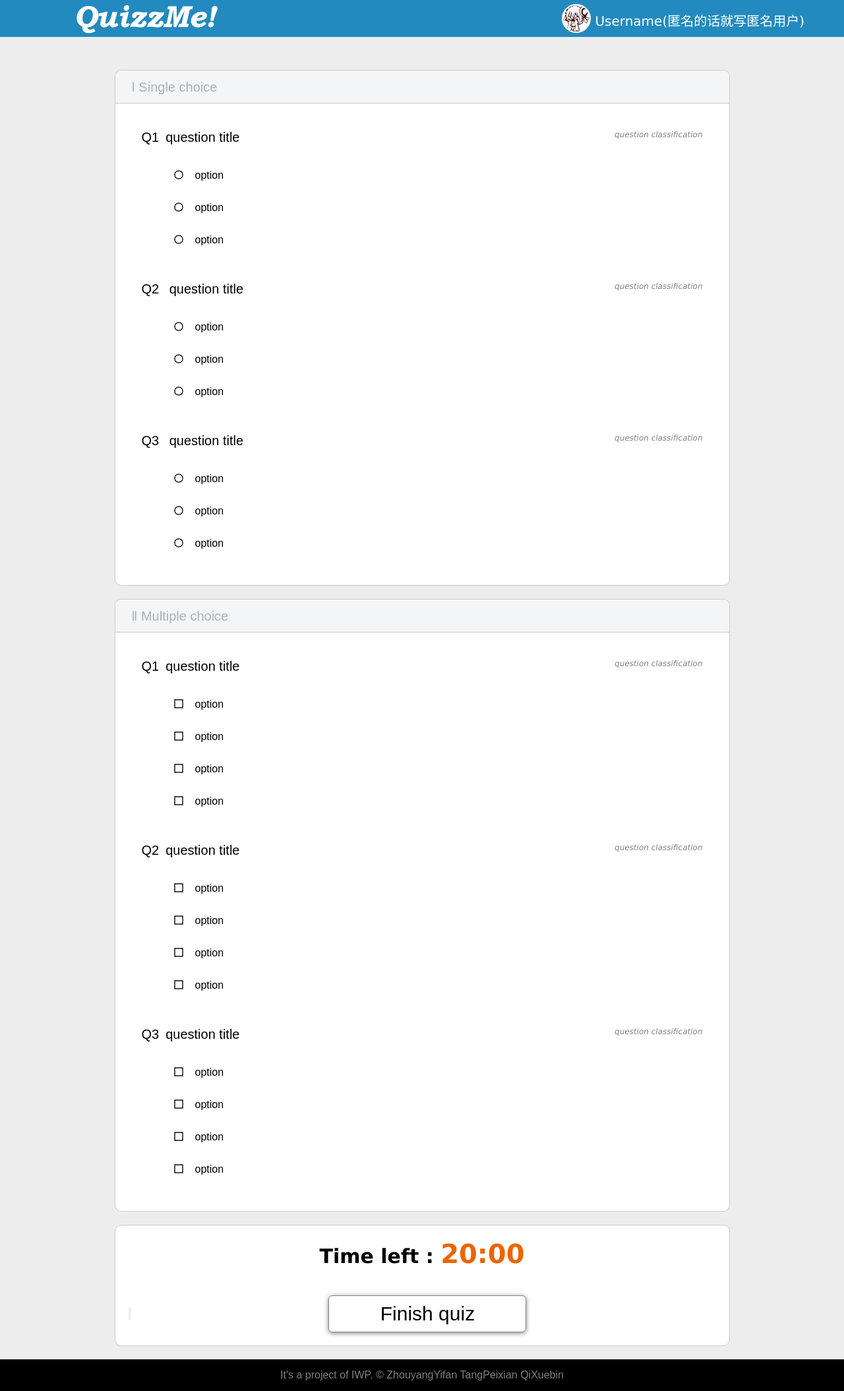
After one commit to zyyf/QuizzMe, a PHP site: page /quiz.html in a window 1280 px wide. The commit adds this page. Shown: the whole page at 66% size. Run offline with PHP 8.4, Linux system fonts and the light colour scheme.

Commit message:
完成了首页，登录后页面和答题页面

```diff
--- /dev/null
+++ b/css/main.css
@@ -0,0 +1,141 @@
+@charset "UTF-8";
+/*   "Helvetica Neue", Arial, "Hiragino Sans GB", "WenQuanYi Micro Hei", "Microsoft YaHei", sans-serif     */
+
+
+* {
+    margin: 0;
+    padding: 0;
+}
+
+body {
+    font-family: Arial,sans-serif;
+
+    background: #eeeded;
+}
+
+/*------------header-----------------*/
+
+header {
+    position: relative;
+
+    height: 56px;
+    margin-bottom: 50px;
+
+    background: #228abf;
+}
+
+#head__logo {
+    display: block;
+    float: left;
+}
+
+#head__user-info {
+    display: block;
+    float: right;
+
+    margin-right: 30px;
+    cursor: pointer;
+    padding: 0 30px;
+}
+
+#head__user-info:hover {
+    background: #6495ED;
+    height: 53px;
+    border-bottom: 3px solid #FF7F50;
+}
+
+#head__user-info--img {
+    width: 40px;
+    height: 40px;
+    margin: 6px;
+
+    border: 2px solid #fff;
+    border-radius: 64px;
+    background: #fff;
+}
+
+#head__user-info--name {
+    float: right;
+
+    margin-top: 16px;
+
+    font: 20px verdana,arial,tahoma,sans-serif;
+
+    color: #fff;
+}
+
+
+
+.head__login {
+    text-decoration: none;
+    padding: 0 40px;
+
+    display: block;
+    float: right;
+
+    height: 56px;
+
+
+    font: 20px arial,tahoma,sans-serif;
+
+    color: #fff;
+}
+
+.head__login:hover {
+    background: #6495ED;
+    height: 53px;
+    border-bottom: 3px solid #FF7F50;
+}
+
+.head__login img {
+    margin: 20px 5px;
+}
+
+.head__login span {
+    float: right;
+
+    margin: 16.5px 2px;
+}
+
+
+/*------------------main body section-------------*/
+
+.main-container {
+    width: 891px;
+    margin: 20px auto;
+    padding: 20px;
+
+    border: 1px solid #cbcbcb;
+    border-radius: 10px;
+    background: #fff;
+    overflow: hidden;
+}
+
+.web-name {
+    font-weight: 700 !important;
+    font-style: italic !important;
+    padding-right: 10px;
+}
+
+
+
+/*------------------------footer section-------------*/
+
+footer {
+    position: relative;
+    right: 0;
+    bottom: 0;
+    left: 0;
+    clear: both;
+
+    height: 48px;
+
+    color: #808080;
+    background: #000;
+}
+
+footer p {
+    text-align: center;
+
+    padding-top: 15px;
+}
--- /dev/null
+++ b/css/quiz.css
@@ -0,0 +1,156 @@
+@charset "UTF-8";
+/*   "Helvetica Neue", Arial, "Hiragino Sans GB", "WenQuanYi Micro Hei", "Microsoft YaHei", sans-serif     */
+
+#single-choice__title,
+#multiple-choice__title {
+    text-indent: 1em;
+
+    margin: -20px;
+    margin-bottom: 20px;
+    padding: 12.5px 5px;
+
+    font: 20px arial,tahoma,sans-serif;
+
+    color: #afb0b0;
+    border-bottom: .5px solid #cbcbcb;
+    background: #f4f5f6;
+}
+
+#single-choice__list,
+#multiple-choice__list {
+    list-style-type: none;
+}
+
+#single-choice__list li,
+#multiple-choice__list li {
+    padding: 20px;
+}
+
+#single-choice__list li:hover,
+#multiple-choice__list li:hover {
+    background: #f4f5f6;
+}
+
+#single-choice__list li:hover .single-choice__question-title--content,
+#multiple-choice__list li:hover .multiple-choice__question-title--content {
+    font-weight: 700;
+}
+
+.single-choice__question-title--content,
+.multiple-choice__question-title--content {
+    margin-bottom: 20px;
+
+    font: 20px arial,tahoma,sans-serif;
+}
+
+.single-choice__question-title--classify,
+.multiple-choice__question-title--classify {
+    float: right;
+
+    font: italic 12px Verdana,arial,tahoma,sans-serif;
+
+    color: #808080;
+}
+
+.single-choice__question-title--question-order,
+.multiple-choice__question-title--question-order {
+    padding-right: 10px;
+}
+
+.single-choice__option-list,
+.multiple-choice__option-list {
+    margin-left: 36px;
+}
+
+.single-choice__option-list--label,
+.multiple-choice__option-list--label {
+    cursor: pointer;
+
+    display: block;
+
+    padding: 10px;
+}
+
+
+.single-choice__option-list--label:hover,
+.multiple-choice__option-list--label:hover {
+    background: #87ceeb;
+}
+
+.single-choice__option-list--radio {
+    width: 25px;
+    height: 25px;
+
+    outline: none;
+    background: url(../img/radio-button.png) no-repeat 0 5px/20px 20px;
+
+    -webkit-appearance: none;
+       -moz-appearance: none;
+            appearance: none;
+}
+
+.single-choice__option-list--radio:checked {
+    outline: none;
+    background: url(../img/radio-button-checked.png) no-repeat 0 5px/20px 20px;
+}
+
+.single-choice__option-list--content,
+.multiple-choice__option-list--content {
+    position: relative;
+    bottom: 4px;
+    left: 10px;
+}
+
+.multiple-choice__option-list--checkbox {
+    width: 25px;
+    height: 25px;
+
+    outline: none;
+    background: url(../img/checkbox-button.png) no-repeat 0 5px/20px 20px;
+
+    -webkit-appearance: none;
+       -moz-appearance: none;
+            appearance: none;
+}
+
+.multiple-choice__option-list--checkbox:checked {
+    outline: none;
+    background: url(../img/checkbox-button-checked.png) no-repeat 0 5px/20px 20px;
+}
+
+#check-msg__time-left {
+    text-align: center;
+
+    margin-bottom: 40px;
+
+    font: 700 30px Verdana,arial,tahoma,sans-serif;
+}
+
+#check-msg__time-left--time {
+    font-size: 40px;
+
+    color: #ec6500;
+}
+
+#check-msg__submit--button {
+    cursor: pointer;
+    vertical-align: middle;
+
+    width: 300px;
+    margin-left: 295.5px;
+    padding: 10px 20px;
+
+    font-size: 30px;
+
+    border: 1px solid #888;
+    border-radius: .2em;
+    outline: none;
+    background: #fff;
+    box-shadow: 0 .05em .25em rgba(0,0,0,.5);
+}
+
+#check-msg__submit--button:hover {
+    color: #fff !important;
+    border-color: #228abf !important;
+    background: #228abf !important;
+}
--- /dev/null
+++ b/quiz.html
@@ -0,0 +1,109 @@
+<!DOCTYPE html>
+<html lang="en">  <!-- "zh-cn" for Chinese, "en" for English -->
+<head>
+	<meta charset="utf-8">
+	<meta http-equiv="X-UA-Compatible" content="IE=edge,chrome=1">
+	<meta name="viewport" content="width=device-width, initial-scale=1.0">
+	<title>QuizzMe!</title>
+	<meta name="description" content="">
+	<meta name="keywords" content="">
+	<link href="css/main.css" rel="stylesheet">
+	<link href="css/quiz.css" rel="stylesheet">
+</head>
+<body>
+    <header>
+		<img id="head__logo--img" src="img/logo.png" alt="logo" height="50px">
+		<div id="head__user-info">
+			<img id="head__user-info--img" src="img/ac1.png" alt="avatar">
+			<span id="head__user-info--name">Username(匿名的话就写匿名用户)</span>
+		</div>
+	</header>
+
+	<form action="#">
+		<div class="main-container" id="single-choice">
+			<div id="single-choice__title">Ⅰ Single choice</div>
+			<ul id="single-choice__list">
+				<li>
+					<div class="single-choice__question-title">
+						<p class="single-choice__question-title--content"><span class="single-choice__question-title--question-order">Q1</span>question title<span class="single-choice__question-title--classify">question classification</span></p>
+					</div>
+					<div class="single-choice__option-list">
+						<label class="single-choice__option-list--label"><input type="radio" class="single-choice__option-list--radio" name="single-choice1" value="option1"><span class="single-choice__option-list--content">option</span></label>
+						<label class="single-choice__option-list--label"><input type="radio" class="single-choice__option-list--radio" name="single-choice1" value="option2"><span class="single-choice__option-list--content">option</span></label>
+						<label class="single-choice__option-list--label"><input type="radio" class="single-choice__option-list--radio" name="single-choice1" value="option3"><span class="single-choice__option-list--content">option</span></label>
+					</div>
+				</li>
+				<li>
+					<div class="single-choice__question-title">
+						<p class="single-choice__question-title--content"><span class="single-choice__question-title--question-order">Q2</span> question title<span class="single-choice__question-title--classify">question classification</span></p>
+					</div>
+					<div class="single-choice__option-list">
+						<label class="single-choice__option-list--label"><input type="radio" class="single-choice__option-list--radio" name="single-choice2" value="option1"><span class="single-choice__option-list--content">option</span></label>
+						<label class="single-choice__option-list--label"><input type="radio" class="single-choice__option-list--radio" name="single-choice2" value="option2"><span class="single-choice__option-list--content">option</span></label>
+						<label class="single-choice__option-list--label"><input type="radio" class="single-choice__option-list--radio" name="single-choice2" value="option3"><span class="single-choice__option-list--content">option</span></label>
+					</div>
+				</li>
+				<li>
+					<div class="single-choice__question-title">
+						<p class="single-choice__question-title--content"><span class="single-choice__question-title--question-order">Q3</span> question title<span class="single-choice__question-title--classify">question classification</span></p>
+					</div>
+					<div class="single-choice__option-list">
+						<label class="single-choice__option-list--label"><input type="radio" class="single-choice__option-list--radio" name="single-choice3" value="option1"><span class="single-choice__option-list--content">option</span></label>
+						<label class="single-choice__option-list--label"><input type="radio" class="single-choice__option-list--radio" name="single-choice3" value="option2"><span class="single-choice__option-list--content">option</span></label>
+						<label class="single-choice__option-list--label"><input type="radio" class="single-choice__option-list--radio" name="single-choice3" value="option3"><span class="single-choice__option-list--content">option</span></label>
+					</div>
+				</li>
+			</ul>
+		</div>
+
+		<div class="main-container" id="multiple-choice">
+			<div id="multiple-choice__title">Ⅱ Multiple choice</div>
+			<ul id="multiple-choice__list">
+				<li>
+					<div class="multiple-choice__question-title">
+						<p class="multiple-choice__question-title--content"><span class="multiple-choice__question-title--question-order">Q1</span>question title<span class="multiple-choice__question-title--classify">question classification</span></p>
+					</div>
+					<div class="multiple-choice__option-list">
+						<label class="multiple-choice__option-list--label"><input type="checkbox" name="multiple-choice1" value="option1" class="multiple-choice__option-list--checkbox"><span class="multiple-choice__option-list--content">option</span></label>
+						<label class="multiple-choice__option-list--label"><input type="checkbox" name="multiple-choice1" value="option2" class="multiple-choice__option-list--checkbox"><span class="multiple-choice__option-list--content">option</span></label>
+						<label class="multiple-choice__option-list--label"><input type="checkbox" name="multiple-choice1" value="option3" class="multiple-choice__option-list--checkbox"><span class="multiple-choice__option-list--content">option</span></label>
+						<label class="multiple-choice__option-list--label"><input type="checkbox" name="multiple-choice1" value="option4" class="multiple-choice__option-list--checkbox"><span class="multiple-choice__option-list--content">option</span></label>
+					</div>
+				</li>
+				<li>
+					<div class="multiple-choice__question-title">
+						<p class="multiple-choice__question-title--content"><span class="multiple-choice__question-title--question-order">Q2</span>question title<span class="multiple-choice__question-title--classify">question classification</span></p>
+					</div>
+					<div class="multiple-choice__option-list">
+						<label class="multiple-choice__option-list--label"><input type="checkbox" name="multiple-choice2" value="option1" class="multiple-choice__option-list--checkbox"><span class="multiple-choice__option-list--content">option</span></label>
+						<label class="multiple-choice__option-list--label"><input type="checkbox" name="multiple-choice2" value="option2" class="multiple-choice__option-list--checkbox"><span class="multiple-choice__option-list--content">option</span></label>
+						<label class="multiple-choice__option-list--label"><input type="checkbox" name="multiple-choice2" value="option3" class="multiple-choice__option-list--checkbox"><span class="multiple-choice__option-list--content">option</span></label>
+						<label class="multiple-choice__option-list--label"><input type="checkbox" name="multiple-choice2" value="option4" class="multiple-choice__option-list--checkbox"><span class="multiple-choice__option-list--content">option</span></label>
+					</div>
+				</li>
+				<li>
+					<div class="multiple-choice__question-title">
+						<p class="multiple-choice__question-title--content"><span class="multiple-choice__question-title--question-order">Q3</span>question title<span class="multiple-choice__question-title--classify">question classification</span></p>
+					</div>
+					<div class="multiple-choice__option-list">
+						<label class="multiple-choice__option-list--label"><input type="checkbox" name="multiple-choice3" value="option1" class="multiple-choice__option-list--checkbox"><span class="multiple-choice__option-list--content">option</span></label>
+						<label class="multiple-choice__option-list--label"><input type="checkbox" name="multiple-choice3" value="option2" class="multiple-choice__option-list--checkbox"><span class="multiple-choice__option-list--content">option</span></label>
+						<label class="multiple-choice__option-list--label"><input type="checkbox" name="multiple-choice3" value="option3" class="multiple-choice__option-list--checkbox"><span class="multiple-choice__option-list--content">option</span></label>
+						<label class="multiple-choice__option-list--label"><input type="checkbox" name="multiple-choice3" value="option4" class="multiple-choice__option-list--checkbox"><span class="multiple-choice__option-list--content">option</span></label>
+					</div>
+				</li>
+			</ul>
+		</div>
+
+		<div class="main-container" id="check-msg">
+			<p id="check-msg__time-left">Time left : <span id="check-msg__time-left--time">20:00</span></p>
+			<input type="button" value="">
+			<input type="submit" value="Finish quiz" id="check-msg__submit--button">
+		</div>
+	</form>
+
+	<footer>
+		<p>It's a project of IWP. &copy; ZhouyangYifan TangPeixian QiXuebin</p>
+	</footer>
+</body>
+</html>
```
Also changed, not shown: css/home.css (+33 -73 lines), css/menu.css (deleted, +0 -96 lines), css/user-menu.css (added, +49 -0 lines), home.html (+13 -12 lines), user-menu.html (+39 -13 lines), img/checkbox-button-checked.png (added), img/checkbox-button.png (added), img/radio-button-checked.png (added), img/radio-button.png (added), 6 other files.
